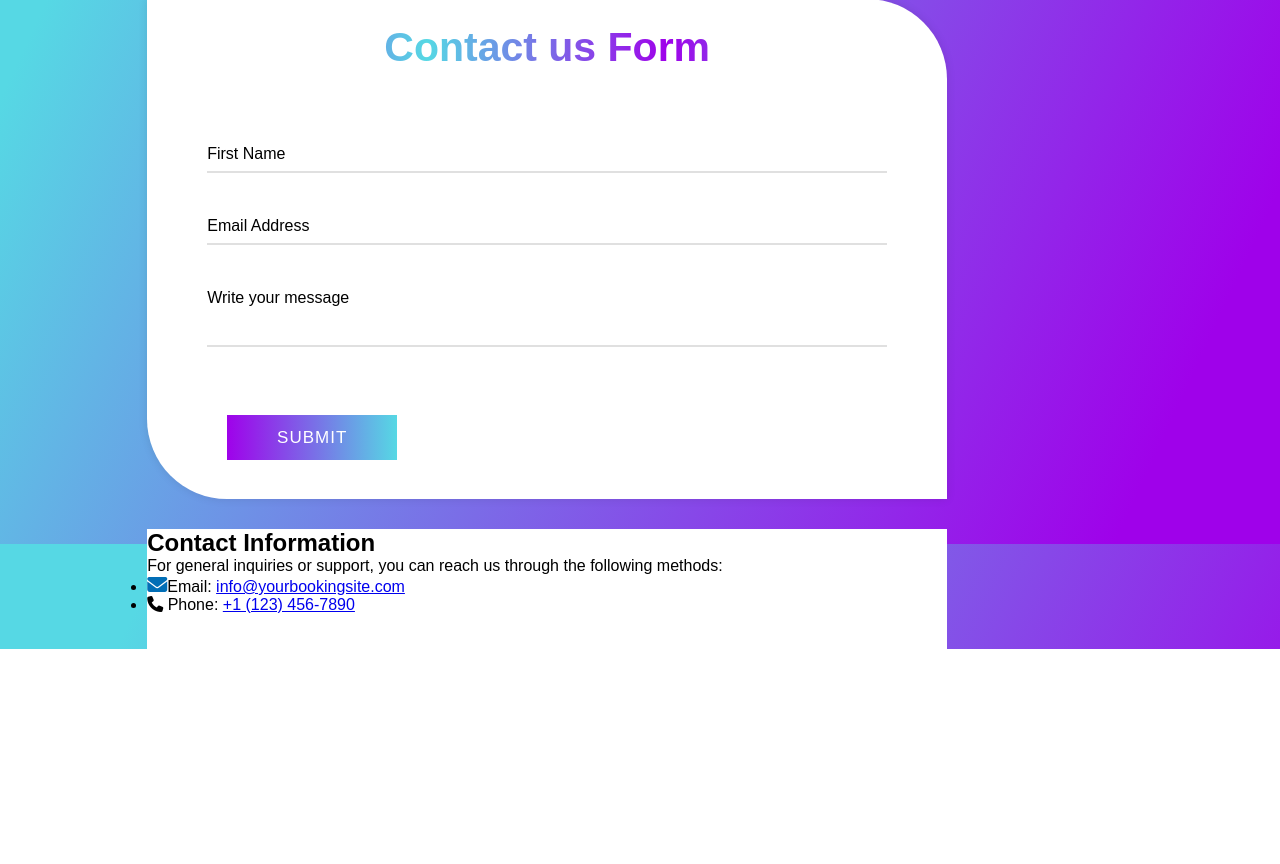
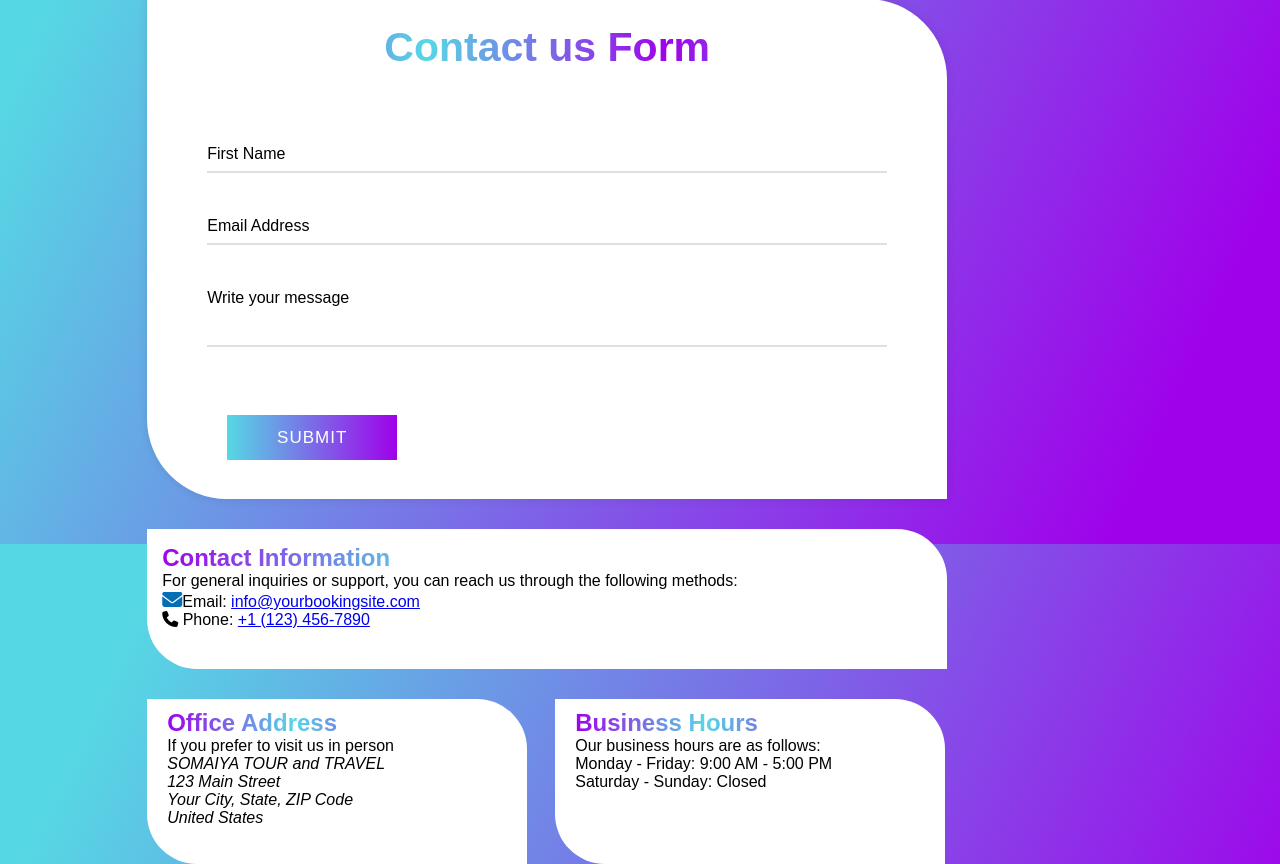
Before and after one commit to wtprojectttt/bookkaro, a PHP site: page /contact.html in a window 1280 px wide. Shown: the part 256-1120 px from the top of the page. Before the commit the page ends 905 px from the top, so only its background shows below. Run offline with PHP 8.4, Linux system fonts and the light colour scheme.

Commit message:
orewa khami

```diff
--- a/contact.css
+++ b/contact.css
@@ -194,14 +194,18 @@ form .form-row .textarea{
   height: 45px!important;
   width: 25%!important;
 }
+
 .submit-btn .input-data .inner{
   height: 100%;
   width: 300%;
   position: absolute;
+  left: -100%;
   background: -webkit-linear-gradient(right, #56d8e4, #9f01ea, #56d8e4, #9f01ea);
-
+  transition: all 0.4s;
 }
-
+.submit-btn .input-data:hover .inner{
+  left: 0;
+}
 .submit-btn .input-data input{
   background: none;
   border: none;
@@ -219,12 +223,88 @@ form .form-row .textarea{
   position: absolute;
   left: 0%;
   top: 530px;
-  height: 120px;
+  height: 140px;
   width: 800px;
   color: #000000;
   background: #fff;
+  border-bottom-left-radius: 50px;
+  border-top-right-radius: 50px;
 }
 
 .also ul{
+  top: 15px;
+  position: relative;
+  list-style: none;
+  left: 15px;
+}
+.also h2 {
+  font-family: 'Poppins', sans-serif;
+  background: -webkit-linear-gradient(right, #56d8e4, #9f01ea, #56d8e4, #9f01ea);
+  -webkit-background-clip: text;
+  -webkit-text-fill-color: transparent;
+  top: 15px;
+  position: relative;
+  left: 15px;
+}
+.also p {
+  top: 15px;
+  position: relative;
+  left: 15px;
+}
+.add{
+  position: absolute;
+  height: 165px;
+  width: 380px;
+  background: #fff;
+  top: 700px;
+  left: 0%;
+  border-bottom-left-radius: 50px;
+  border-top-right-radius: 50px;
+}
 
+
+.add h2{
+  font-family: 'Poppins', sans-serif;
+  background: -webkit-linear-gradient(right, #56d8e4, #9f01ea, #56d8e4, #9f01ea);
+  -webkit-background-clip: text;
+  -webkit-text-fill-color: transparent;
+  position: relative;
+  left: 20px;
+  top: 10px;
 }
+.add p{
+  position: relative;
+  left: 20px;
+  top: 10px;
+}
+.add address{
+  position: relative;
+  left: 20px;
+  top: 10px;
+}
+
+.busi{
+  position: absolute;
+  height: 165px;
+  width: 390px;
+  top: 700px;
+  left: 51%;
+  background: #fff;
+  border-bottom-left-radius: 50px;
+  border-top-right-radius: 50px;
+}
+
+.busi h2{
+  font-family: 'Poppins', sans-serif;
+  background: -webkit-linear-gradient(right, #56d8e4, #9f01ea, #56d8e4, #9f01ea);
+  -webkit-background-clip: text;
+  -webkit-text-fill-color: transparent;
+  position: relative;
+  left: 20px;
+  top: 10px;
+}
+.busi p{
+  position: relative;
+  left: 20px;
+  top: 10px;
+}
--- a/contact.html
+++ b/contact.html
@@ -83,6 +83,23 @@
             </li>
         </ul>
     </div>
+    <section class="add">
+        <!-- <i class="fa-solid fa-map-location-dot" style="font-size:20px;color:rgb(1, 110, 182);"></i> -->
+        <h2>Office Address</h2>
+        <p>If you prefer to visit us in person</p>
+        <address>
+            SOMAIYA TOUR and TRAVEL<br>
+            123 Main Street<br>
+            Your City, State, ZIP Code<br>
+            United States
+        </address>
+    </section>
+    <section class="busi">
+        <h2>Business Hours</h2>
+        <p>Our business hours are as follows:</p>
+        <p>Monday - Friday: 9:00 AM - 5:00 PM</p>
+        <p>Saturday - Sunday: Closed</p>
+    </section>
 
     <script src="main.js"></script>
 </body>
```
